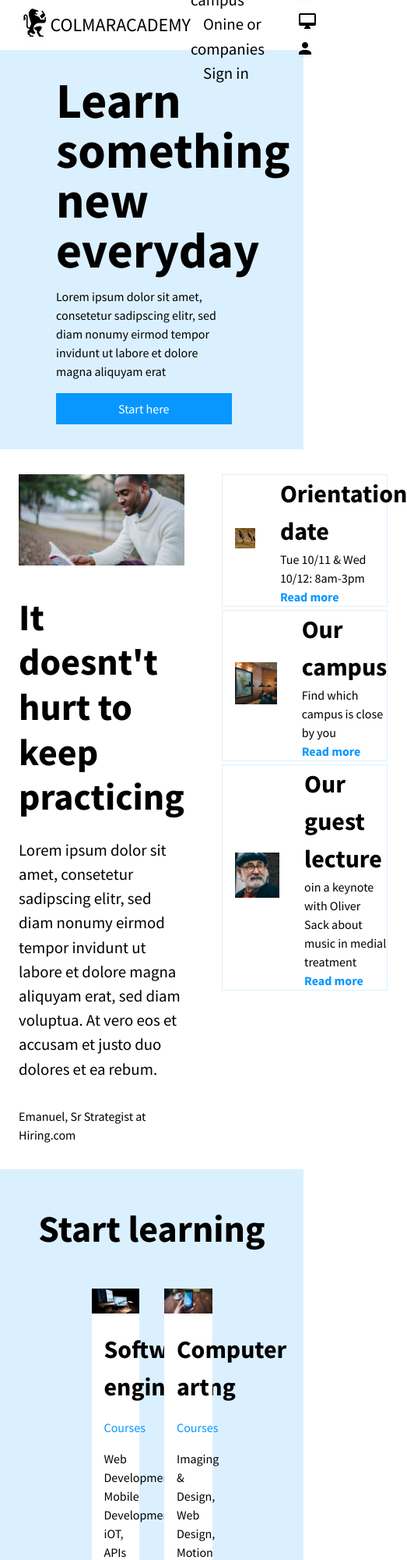
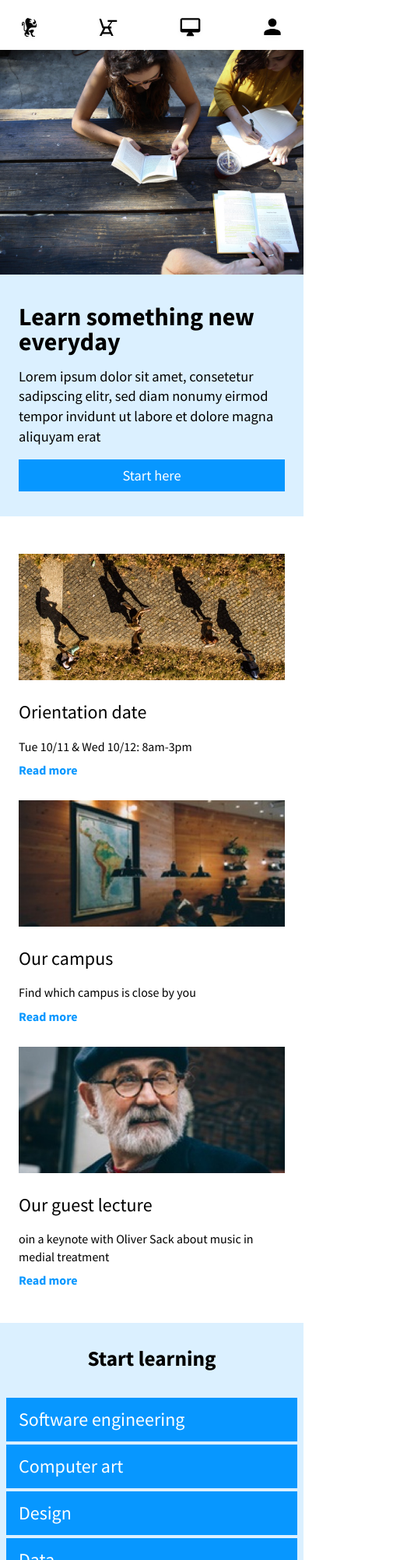
Before and after one commit to anteacazzato/colmar-academy, a plain HTML site: page index.html in a window 390 px wide. Shown: the top 2000 px of the page at 78% size, 523 px wide, since content can reach past the window. Drawn offline with Linux system fonts and the light colour scheme.

Commit message:
responsive complete

```diff
--- a/index.html
+++ b/index.html
@@ -11,8 +11,8 @@
 <body>
   <!-- Menu -->
     <div class="menu">
-      <a href="index.html" class="desktop logo"><img src="resources/images/ic-logo.svg" alt="">
-        <em>COLMARACADEMY</em></a>
+      <a href="index.html" class="logo"><img src="resources/images/ic-logo.svg" alt="">
+        <div class="desktop"><span>COLMAR</span>ACADEMY</div></a>
       <nav class="desktop">
         <ul>
           <li><a href="#">On campus</a></li>
@@ -22,6 +22,7 @@
       </nav>
       <nav class="mobile">
         <ul>
+          <li><a href="#"><img src="resources/images/ic-logo.svg" alt=""></a></li>
           <li><a href="#"><img src="resources/images/ic-on-campus.svg" alt=""></a></li>
           <li><a href="#"><img src="resources/images/ic-online.svg" alt=""></a></li>
           <li><a href="#"><img src="resources/images/ic-login.svg" alt=""></a></li>
@@ -48,14 +49,17 @@
      <div class="informations">
        <div class="col-a">
          <img src="resources/images/information-main.jpg" alt="">
-         <h2>It doesnt't hurt to keep practicing</h2>
-         <p>Lorem ipsum dolor sit amet, consetetur sadipscing elitr, sed diam nonumy eirmod tempor invidunt ut labore et dolore magna aliquyam erat, sed diam voluptua. At vero eos et accusam et justo duo dolores et ea rebum.</p>
-         <span>Emanuel, Sr Strategist at Hiring.com</span>
+         <div class="description">
+           <h2>It doesnt't hurt to keep practicing</h2>
+           <p>Lorem ipsum dolor sit amet, consetetur sadipscing elitr, sed diam nonumy eirmod tempor invidunt ut labore et dolore magna aliquyam erat, sed diam voluptua. At vero eos et accusam et justo duo dolores et ea rebum.</p>
+           <span>Emanuel, Sr Strategist at Hiring.com</span>
+         </div>
        </div>
        <div class="col-b">
          <div class="info-box">
            <div class="info-img">
-              <img src="resources/images/information-orientation.jpg" alt="">
+              <img class="desktop" src="resources/images/information-orientation.jpg" alt="">
+              <img class="mobile" src="resources/images/information-orientation-mobile.jpg" alt="">
            </div>
            <div class="info-detail">
              <h3>Orientation date</h3>
@@ -65,7 +69,8 @@
          </div>
          <div class="info-box">
            <div class="info-img">
-             <img src="resources/images/information-campus.jpg" alt="">
+             <img class="desktop" src="resources/images/information-campus.jpg" alt="">
+             <img class="mobile" src="resources/images/information-campus-mobile.jpg" alt="">
            </div>
            <div class="info-detail">
              <h3>Our campus</h3>
@@ -75,7 +80,8 @@
          </div>
          <div class="info-box">
            <div class="info-img">
-              <img src="resources/images/information-guest-lecture.jpg" alt="">
+              <img class="desktop" src="resources/images/information-guest-lecture.jpg" alt="">
+              <img class="mobile" src="resources/images/information-guest-lecture-mobile.jpg" alt="">
            </div>
          <div class="info-detail">
              <h3>Our guest lecture</h3>
@@ -89,7 +95,7 @@
      <!-- Courses -->
      <div class="container">
        <h2>Start learning</h2>
-       <div class="courses">
+       <div class="courses-desktop">
          <div class="course-box">
            <img src="resources/images/course-software.jpg" alt="">
            <h3>Software engineering</h3>
@@ -126,6 +132,28 @@
            <p>Analytics, Content Marketing, Mobile Marketing</p>
          </div>
        </div>
+
+       <div class="courses-mobile">
+         <div class="course-box-mobile">
+           <h3>Software engineering</h3>
+         </div>
+         <div class="course-box-mobile">
+           <h3>Computer art</h3>
+         </div>
+         <div class="course-box-mobile">
+           <h3>Design</h3>
+         </div>
+         <div class="course-box-mobile">
+           <h3>Data</h3>
+         </div>
+         <div class="course-box-mobile">
+           <h3>Business</h3>
+         </div>
+         <div class="course-box-mobile">
+           <h3>Marketing</h3>
+         </div>
+       </div>
+
       </div>
 
        <!-- Thesis Exhibit -->
@@ -133,11 +161,7 @@
          <h2>Thesis Exhibit</h2>
          <div class="thesis">
            <div class="col-a">
-             <video muted autoplay loop>
-               <source src="resources/videos/thesis.mp4" type="video/mp4">
-               <source src="resources/videos/thesis.ogg" type="video/ogg">
-                 Your browser does not support the video tag.
-             </video>
+             <video src="resources/videos/thesis.mp4" muted autoplay loop>video</video>
              <h3>Reimagine urban</h3>
              <p>Lorem ipsum dolor sit amet, consetetur sadipscing elitr, sed diam nonumy eirmod tempor invidunt ut labore et dolore magna aliquyam erat, sed diam voluptua. At vero eos et accusam et justo duo dolores et ea rebum. Stet clita kasd gubergren, no sea takimata sanctus est Lorem ipsum dolor sit amet.</p>
            </div>
--- a/resources/css/style.css
+++ b/resources/css/style.css
@@ -5,49 +5,56 @@ html {
 }
 
 body{
-  line-height: 1.5;
+  line-height: 1.4;
 }
 
 h1 {
-  font-size: 4rem;
+  font-size: 3rem;
   font-weight: bold;
   line-height: 1;
   padding-bottom: 1rem;
 }
 
-h3 {
+h2 {
   font-size: 2rem;
   font-weight: bold;
+  line-height: 1;
+}
+
+h3 {
+  font-size: 1.5rem;
+}
+
+@media only screen and (max-width: 1160px) {
+  h1 {
+    font-size: 2rem;
+  }
+
+  h2 {
+    font-size: 1.7rem;
+  }
 }
 
 .col-a {
   width: 60%;
   padding: 2rem 1.5rem;
+  overflow: hidden;
 }
 
 .col-a img {
-  max-width: 100%;
+  width: 100%;
   height: auto;
 }
 
 .col-b {
   width: 40%;
   padding: 2rem 1.5rem;
+  overflow: hidden;
 }
 
 .col-b img {
-  max-width: 100%;
+  width: 100%;
   height: auto;
-}
-
-@media only screen and (max-width: 460px){
-
-  .col-a {
-    width: 100%;
-  }
-  .col-b {
-    width: 100%;
-  }
 }
 
 /*Menu*/
@@ -60,7 +67,6 @@ h3 {
   z-index: 100;
   background-color: white;
   width: 100%;
-  font-size: 1.3rem;
 }
 
 .logo {
@@ -75,16 +81,24 @@ h3 {
   height: 3rem;
 }
 
+.menu span {
+  font-weight: bold;
+}
+
 nav {
   padding-right: 1.5rem;
 }
 
+
+nav ul {
+  display: flex;
+}
+
 nav ul li {
-  display: inline;
   padding-left: 1rem;
 }
 
-nav .mobile {
+nav.mobile {
   display: none;
 }
 
@@ -93,20 +107,35 @@ main {
   top: 4rem;
 }
 
-@media only screen and (max-width: 760px) {
+@media only screen and (max-width: 720px) {
 
-  nav .desktop {
+  .desktop, .logo {
     display: none;
   }
 
-
-  nav .mobile {
+  nav.mobile {
     display: block;
     width: 100%;
+    padding: 0;
   }
+
+  nav.mobile ul {
+    display: flex;
+    justify-content: space-between;
+    padding: 1rem 1.5rem 0 1.5rem;
+  }
+
+  nav.mobile li {
+    padding: 0;
+  }
+
+  nav.mobile img {
+   height: 2rem;
+  }
+
 }
 
-/*Header*/
+/*Header-Section*/
 
 
 header {
@@ -116,7 +145,8 @@ header {
 }
 
 .login {
-  width: 75%;
+  font-size: 1.15rem;
+  padding-right: 8rem;
 }
 
 .button {
@@ -128,23 +158,50 @@ header {
 }
 
 
+@media only screen and (max-width: 1160px) {
+
+  .login {
+    padding-right: 0;
+  }
+
+  .col-a, .col-b {
+    width: 50%;
+  }
+
+}
+
+
+@media only screen and (max-width: 720px){
+
+  header {
+    display: flex;
+    flex-wrap: wrap;
+    }
+
+  header .col-a {
+    padding: 0;
+  }
+
+  .col-a, .col-b {
+    width: 100%;
+  }
+
+}
+
+
 /*Informations*/
 
 .informations {
   display: flex;
 }
 
-
-.informations .col-a h2 {
-  font-size: 3rem;
-  font-weight: bold;
-  line-height: 1.2;
+.description h2 {
   padding: 2rem 0 1.5rem 0;
 }
 
 .informations .col-a p {
   margin-bottom: 2rem;
-  font-size: 1.3rem;
+  font-size: 1.15rem;
 }
 
 .info-box {
@@ -159,6 +216,10 @@ header {
   padding: 1rem 2rem 1rem 1rem;
 }
 
+.info-img .mobile {
+  display: none;
+}
+
 .info-img img {
   max-width: 100%;
   height: auto;
@@ -168,10 +229,56 @@ header {
   width: 65%;
 }
 
+.info-detail h3,
+.info-detail p,
+.info-detail a {
+  padding: 0.5rem 0;
+}
+
 .info-detail a {
   color: #0797ff;
   font-weight: bold;
 }
+
+@media only screen and (max-width: 720px) {
+
+  .informations {
+    flex-wrap: wrap;
+  }
+
+  .informations .col-a {
+    display: none;
+  }
+
+  .info-box {
+    flex-wrap: wrap;
+    border: 0;
+  }
+
+  .info-img .desktop{
+    display: none;
+  }
+
+  .info-img .mobile{
+    display: block;
+  }
+
+  .info-img {
+    width: 100%;
+    padding: 1rem 0;
+  }
+
+  .info-img img {
+    height: 100%;
+  }
+
+  .info-detail {
+    width: 100%;
+    margin-bottom: 0.5rem;
+  }
+
+}
+
 
 /*Courses*/
 
@@ -180,19 +287,20 @@ header {
 }
 
 .container h2 {
-  font-size: 3rem;
-  font-weight: bold;
-  line-height: 1.2;
   text-align: center;
-  padding-top: 3rem;
+  padding-top: 2rem;
 }
 
-.courses {
+.courses-desktop {
   display: flex;
   justify-content: center;
-  align-timens: center;
+  align-times: center;
   flex-wrap: wrap;
-  padding: 2rem 4.5rem;
+  padding: 1rem 4.5rem;
+}
+
+.courses-mobile {
+  display: none;
 }
 
 .course-box {
@@ -207,15 +315,61 @@ header {
 }
 
 .course-box span,
-.course-box h3,
+.course-box h3 {
+  margin: 0.5rem 1rem;
+}
+
 .course-box p {
-  margin: 1rem;
+  margin: 0.5rem 1rem 1rem 1rem;
 }
 
 .course-box span {
   display: block;
   color: #0797ff;
 }
+
+@media only screen and (max-width: 1160px) {
+
+  .courses-desktop {
+    padding: 1rem;
+  }
+
+  .course-box {
+    width: 40%;
+    margin: 1rem;
+  }
+}
+
+
+@media only screen and (max-width: 720px) {
+
+  .courses-desktop {
+    display: none;
+  }
+
+  .courses-mobile {
+    display: block;
+    padding: 2rem 0;
+  }
+
+  .container {
+    margin-bottom: 2rem;
+  }
+
+  .course-box-mobile {
+    display: flex;
+    align-items: center;
+    background-color: #0797ff;
+    height: 3.5rem;
+    margin: 0.25rem 0.5rem;
+  }
+
+  .course-box-mobile h3 {
+    color: white;
+    padding-left: 1rem;
+  }
+}
+
 
 /*Thesis exhibit*/
 
@@ -234,11 +388,15 @@ video {
 }
 
 .container-thesis h2 {
-  font-size: 3rem;
-  font-weight: bold;
-  line-height: 1.2;
   text-align: center;
   padding-top: 3rem;
+}
+
+@media only screen and (max-width: 720px) {
+
+  .thesis .col-b {
+    display: none;
+  }
 }
 
 
```
